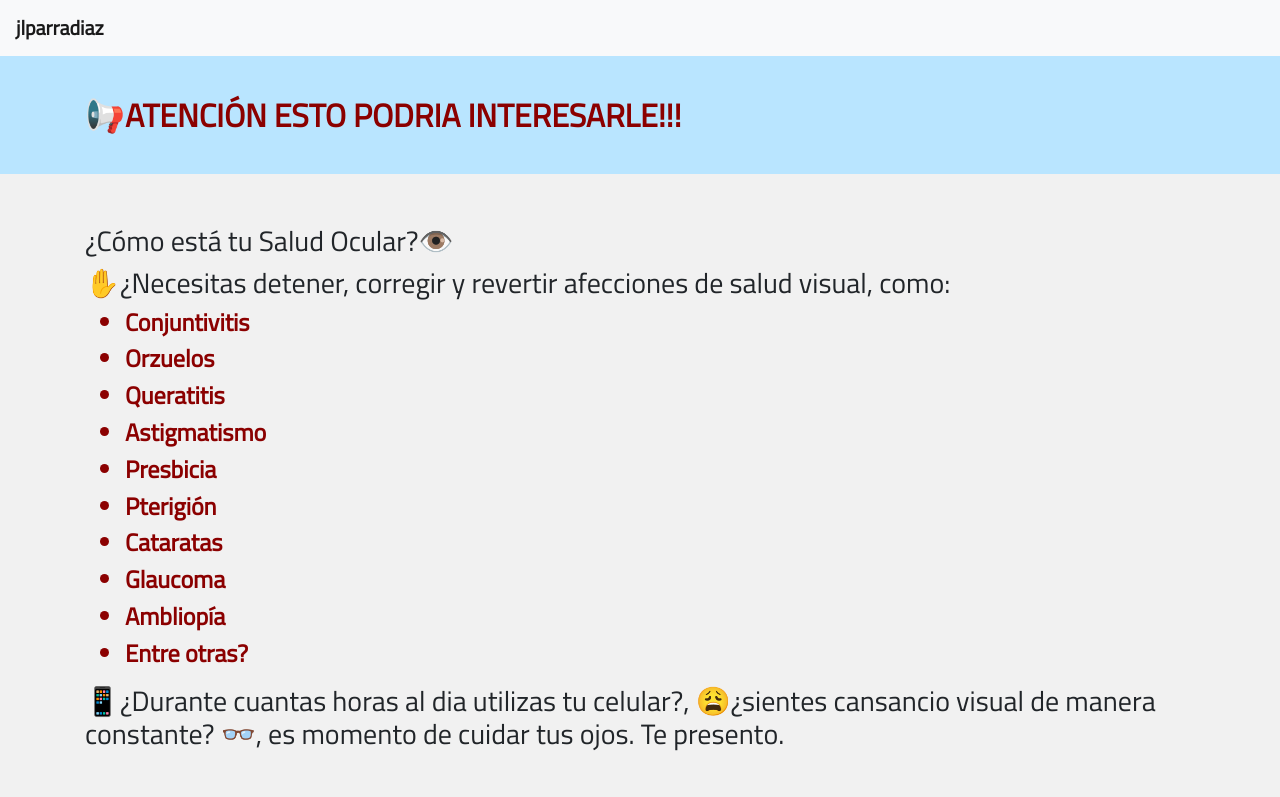
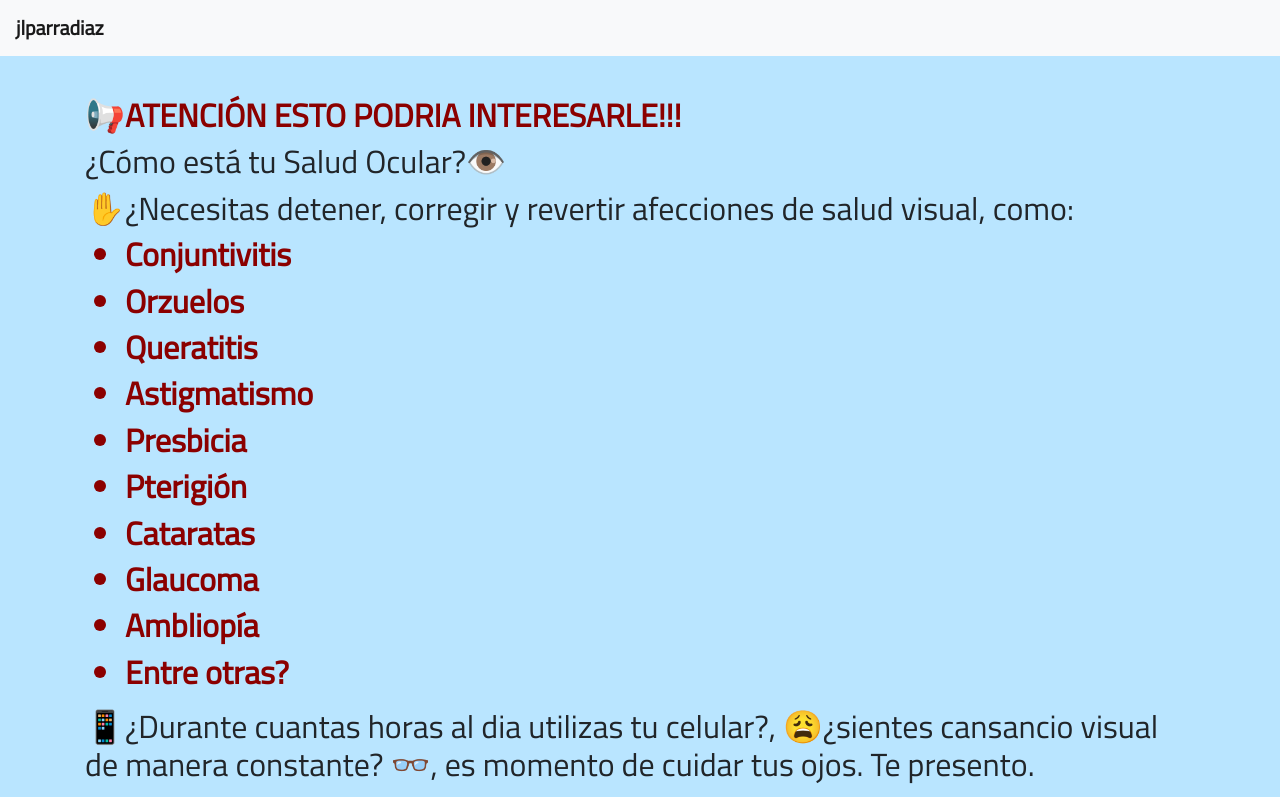
Before and after one commit to jlparradiaz/embudoesplendorjlp, a plain HTML site: page index.html in a window 1280 px wide. Shown: the top 797 px of the page. Drawn offline with nearby package versions, Linux system fonts and the light colour scheme.

Commit message:
actualizacion6 index.html

```diff
--- a/index.html
+++ b/index.html
@@ -17,47 +17,38 @@
     <!-- NAVIGATION -->
     <nav class="navbar navbar-expand-lg navbar-light bg-light fixed-top">
       <a class="navbar-brand" href="#">jlparradiaz</a>
-     <!-- <button class="navbar-toggler" type="button" data-toggle="collapse" data-target="#navbarNavAltMarkup" aria-controls="navbarNavAltMarkup" aria-expanded="false" aria-label="Toggle navigation">
-        <span class="navbar-toggler-icon"></span>
-      </button>
-      <div class="collapse navbar-collapse" id="navbarNavAltMarkup">
-        <div class="navbar-nav ml-auto">
-          <a class="nav-item nav-link" href="#header">Home</a>
-          <a class="nav-item nav-link" href="#info-one">About</a>
-          <a class="nav-item nav-link" href="#contact">Contact</a>
-        </div>
-      </div>-->
+
     </nav>
 
     <!-- SECTION -->
     <section id="header">
       <div class="container ">
-        <h2 style="color: darkred; margin-top: 6ex;"><b>📢ATENCIÓN ESTO PODRIA INTERESARLE!!!</b></h2>
+        <h2 style="color: darkred; margin-top: 6ex;"><b> 📢ATENCIÓN ESTO PODRIA INTERESARLE!!!</b></h2>
 
       </div>
     </section>
 
-    <section id="info1">
+    <section class="info1">
       <div class="container">
-        <p class="h3 mb-2">
+        <p class="h2 mb-2">
           ¿Cómo está tu Salud Ocular?👁️
         </p>
-        <p class="h3 mb-2">
+        <p class="h2 mb-2">
           ✋¿Necesitas detener, corregir y revertir afecciones de salud visual, como:
           <ul>
-            <li class="h4" style="color: darkred;"><b>Conjuntivitis</b></li>
-            <li class="h4" style="color: darkred;"><b>Orzuelos</b></li>
-            <li class="h4" style="color: darkred;"><b>Queratitis</b></li>
-            <li class="h4" style="color: darkred;"><b>Astigmatismo</b></li>
-            <li class="h4" style="color: darkred;"><b>Presbicia</b></li>
-            <li class="h4" style="color: darkred;"><b>Pterigión</b></li>
-            <li class="h4" style="color: darkred;"><b>Cataratas</b></li>
-            <li class="h4" style="color: darkred;"><b>Glaucoma</b></li>
-            <li class="h4" style="color: darkred;"><b>Ambliopía</b></li>
-            <li class="h4" style="color: darkred;"><b>Entre otras?</b></li>
+            <li class="h2" style="color: darkred;"><b>Conjuntivitis</b></li>
+            <li class="h2" style="color: darkred;"><b>Orzuelos</b></li>
+            <li class="h2" style="color: darkred;"><b>Queratitis</b></li>
+            <li class="h2" style="color: darkred;"><b>Astigmatismo</b></li>
+            <li class="h2" style="color: darkred;"><b>Presbicia</b></li>
+            <li class="h2" style="color: darkred;"><b>Pterigión</b></li>
+            <li class="h2" style="color: darkred;"><b>Cataratas</b></li>
+            <li class="h2" style="color: darkred;"><b>Glaucoma</b></li>
+            <li class="h2" style="color: darkred;"><b>Ambliopía</b></li>
+            <li class="h2" style="color: darkred;"><b>Entre otras?</b></li>
           </ul>
         </p>
-        <p class="h3 mb-2">
+        <p class="h2 mb-2">
           📱¿Durante cuantas horas al dia utilizas tu celular?, 😩¿sientes cansancio visual de manera constante? 👓, es momento de cuidar tus ojos. Te presento.
 
         </p>
@@ -69,31 +60,29 @@
           </div>
           <div class="col-md-6 my-auto">
             <div class="info-right">
-              <h2><b>Esplendor la Luz de tus Ojos</b></h2>
-              <p class="h4"><b>Salud Visual para toda la Familia</b></p>
+              <h1 class="h1"><b><b>Esplendor la Luz de tus Ojos</b></b></h1>
+              <p class="h3"><b><b>Salud Visual para toda la Familia</b></b></p>
             </div>
           </div>
         </div>
+      </div>
 
-      </div>
     </section>
 
     <section id="info-one">
       <div class="container">
         <br>
         <br>
-        <a href="https://bit.ly/3J4Q98z" target="_blank" class="btn btn-primary btn-block"><p class="h4"><b>Clic para solicitar información</b></p></a>
+        <a href="https://bit.ly/3J4Q98z" target="_blank" class="btn btn-primary btn-block"><p class="h3"><b>Clic para solicitar información</b></p></a>
         <br>
         <div class="video-responsive">
             <div>
-               <iframe src="https://www.youtube.com/embed/fmsEi2CeGv8" title="esplendor" frameborder="0" autoplay="1" allowfullscreen></iframe>
+              <iframe src="https://www.youtube.com/embed/fmsEi2CeGv8?controls=0" title="YouTube video player" frameborder="0" allow="accelerometer; autoplay; clipboard-write; encrypted-media; gyroscope; picture-in-picture; web-share" allowfullscreen></iframe>
             </div>
         </div>
         <br>
         <br>
-        <br>
-        <br>
-        <a href="https://bit.ly/3J4Q98z" target="_blank" class="btn btn-primary btn-block"><p class="h4"><b>Clic para solicitar información</b></p></a>
+        <a href="https://bit.ly/3J4Q98z" target="_blank" class="btn btn-primary btn-block"><p class="h3"><b>Clic para solicitar información</b></p></a>
         <br>
         <br>
       </div>
@@ -114,6 +103,12 @@
       origin: 'bottom'
     });
 
+    sr.reveal('#header', {
+      duration: 2000,
+      origin: 'right',
+      distance: '300px'
+    });
+
     sr.reveal('.header-content-left', {
       duration: 2000,
       origin: 'top',
@@ -132,7 +127,7 @@
       origin: 'bottom'
     });
 
-    sr.reveal('#info1 div', {
+    sr.reveal('.info1 div', {
       duration: 2000,
       origin: 'left',
       distance: '300px',
```
